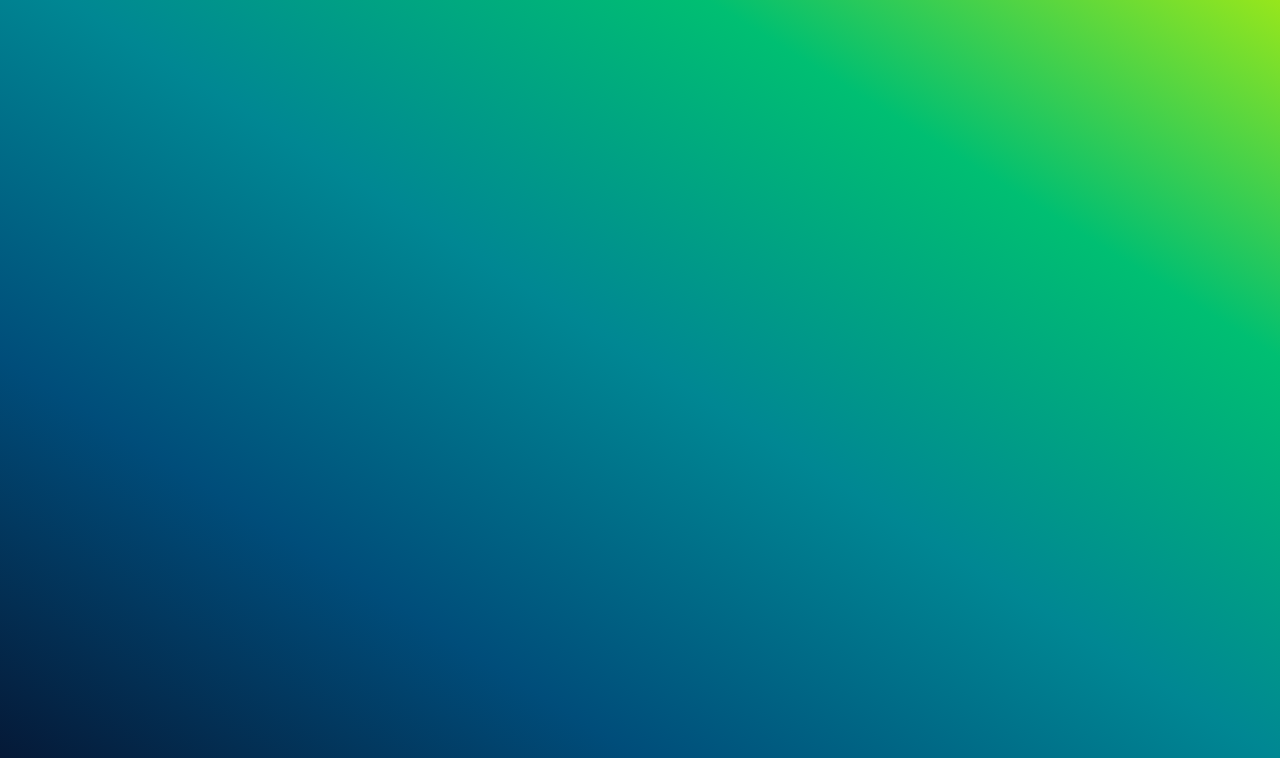
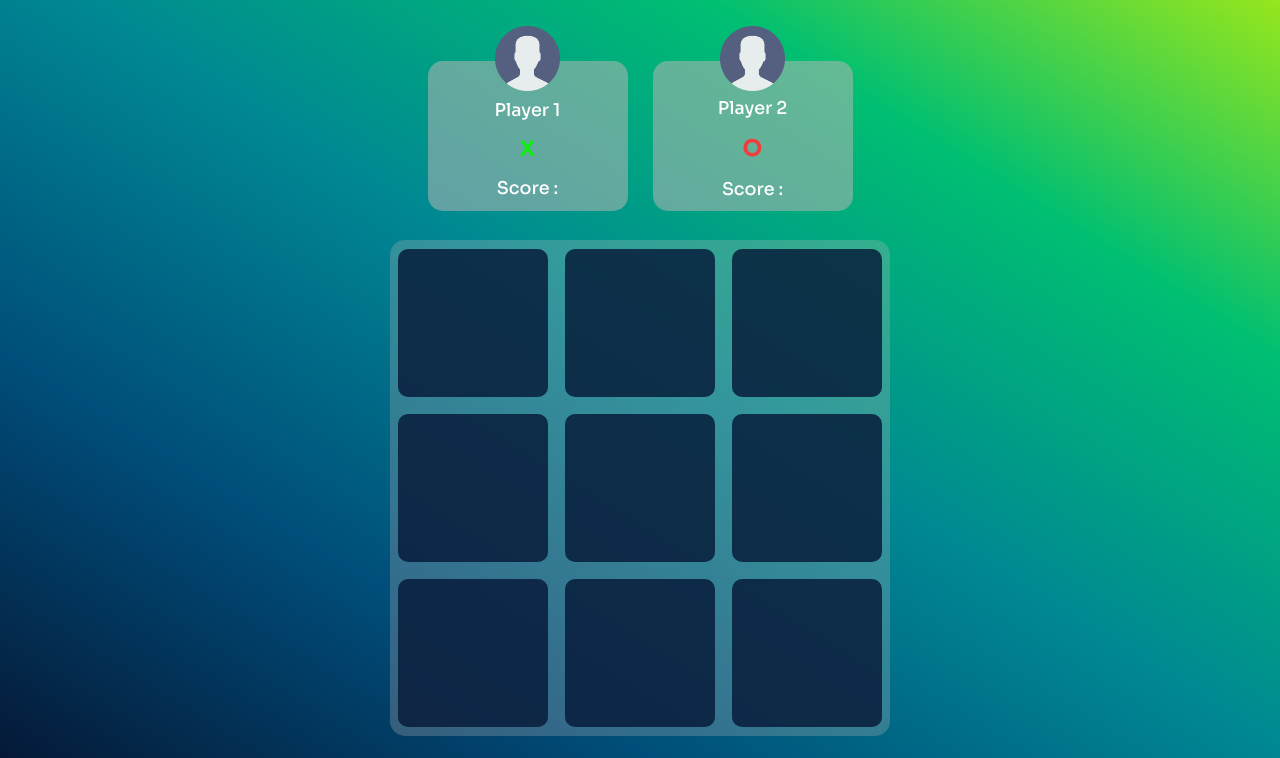
Before and after one commit to NassimNaoui/tic-tac-toe, a plain HTML site: page index.html in a window 1280 px wide. Shown: the part 42-800 px from the top of the page. Drawn offline with Linux system fonts and the light colour scheme.

Commit message:
création 1ers objets

```diff
--- a/index.html
+++ b/index.html
@@ -11,14 +11,43 @@
         <h1 class="title">TIC-TAC-TOE</h1>
         <div class="player-display">
             <div id="player1" class="player-container">
-                <div class="avatar"></div>
-                <div class="player-card"></div>
+                <img class="avatar" src="./user.png" alt="">
+                <div class="player-card">
+                    <div class="text">
+                        <div>Player 1</div>
+                        <div style="font-weight: 700; font-size: 1.2em ;color: rgb(12, 240, 12);">X</div>
+                        <div id="socre-player-1">Score :</div>
+                    </div>
+                </div>
             </div>
-            <div id="player2" class="player-container"></div>
+            <div id="player2" class="player-container">
+                <img class="avatar" src="./user.png" alt="">
+                <div class="player-card">
+                    <div class="text">
+                        <div>Player 2</div>
+                        <div style="font-weight: 700; font-size: 1.3em ;color:rgb(242, 61, 61);">O</div>
+                        <div id="socre-player-1">Score :</div>
+                    </div>
+                </div>
+            </div>
         </div>
-        <div class="game-container"></div>
+        <div class="game-container">
+            <div class="grid-container">
+                <div class="grid-game">
+                    <div class="card-game"></div>
+                    <div class="card-game"></div>
+                    <div class="card-game"></div>
+                    <div class="card-game"></div>
+                    <div class="card-game"></div>
+                    <div class="card-game"></div>
+                    <div class="card-game"></div>
+                    <div class="card-game"></div>
+                    <div class="card-game"></div>
+                </div>
+            </div>
+        </div>
     </div>
 
-<script src="myscripts.js"></script>
+<script src="script.js"></script>
 </body>
 </html>
--- a/script.js
+++ b/script.js
@@ -0,0 +1,45 @@
+const gameBoardObject = {
+    gameBoard: ['A1', 'A2', 'A3', 'B1', 'B2', 'B3', 'C1', 'C2', 'C3'],
+    combinaisons: [['A1', 'A2', 'A3'], ['B1', 'B2', 'B3'], ['C1', 'C2', 'C3'],
+    ['A1', 'B1', 'C1'], ['A2', 'B2', 'C2'], ['A3', 'B3', 'C3'],
+    ['A1', 'B2', 'C3'], ['A3', 'B2', 'C1']],
+    compareArrays(a, b) {
+        return JSON.stringify(a) === JSON.stringify(b)
+    },
+    gameBoardChecked: {
+        player1: [],
+        player2: []
+    }
+}
+
+const player = {
+    player1: {
+        symbol: 'x',
+        score: 0,
+    },
+    player2: {
+        symbol: 'o',
+        score: 0,
+    },
+}
+
+const flowController = {
+    round() {
+        for (const playerNumber in player) {
+            result = prompt(`${playerNumber} play :`);
+            result = result.toUpperCase()
+            gameBoardObject.gameBoardChecked[playerNumber].push(result);
+            console.log(gameBoardObject.gameBoardChecked[playerNumber])
+        }
+    },
+    checkGame() {
+        for (const playerNumber in player) {
+            for (const index in gameBoardObject.combinaisons) {
+                if (gameBoardObject.compareArrays(gameBoardObject.combinaisons[index], gameBoardObject.gameBoardChecked[playerNumber])) {
+                    player[playerNumber].score += 1;
+                    console.log(`${playerNumber} : ${player[playerNumber].score}`);
+                }
+            }
+        }
+    }
+};
--- a/style.css
+++ b/style.css
@@ -1,4 +1,5 @@
 @import url('https://fonts.googleapis.com/css2?family=Lato:ital,wght@0,100;0,300;0,400;0,700;0,900;1,100;1,300;1,400;1,700;1,900&display=swap');
+@import url('https://fonts.googleapis.com/css2?family=Sora:wght@100..800&display=swap');
 
 * {
     margin: 0;
@@ -28,6 +29,86 @@ body {
 
 /* -- player display container -- */
 
+.player-display {
+    height: 100%;
+    display: flex;
+    justify-content: center;
+    align-items: center;
+    padding-top: 25px;
+    gap: 25px;
+}
+
+.player-container {
+    position: relative;
+    display: flex;
+    flex-direction: column;
+    justify-content: center;
+    align-items: center;
+}
+
 .avatar {
+    height: 65px;
+    width: 65px;
+    position: absolute;
+    z-index: 1;
+    bottom: 120px;
+}
 
+.player-card {
+    height: 150px;
+    width: 200px;
+    background-color: rgba(186, 182, 182, 0.528);
+    border-radius: 15px;
+    color: white;
+    font-weight: 500;
+    display: flex;
+    align-items: center;
+    justify-content: center;
+    font-family: Sora;
 }
+
+.text {
+    display: flex;
+    flex-direction: column;
+    padding-top: 25px;
+    align-items: center;
+    font-size: 1.1em;
+    gap: 15px;
+}
+
+
+/* -- Grid container -- */
+
+.game-container {
+    display: flex;
+    height: 100%;
+    width: 100%;
+    justify-content: center;
+    align-content: center;
+}
+
+.grid-container {
+    height: 93%;
+    width: 500px;
+    margin-top: 15px;
+    background-color: rgba(186, 182, 182, 0.277);
+    border-radius: 15px;
+}
+
+.grid-game {
+    display: grid;
+    height: 100%;
+    height: 100%;
+    grid-template-columns: repeat(3, 1fr);
+    grid-template-rows: repeat(3, 1fr);
+    justify-items: center;
+    align-items: center;
+}
+
+.card-game {
+    height: 90%;
+    width: 90%;
+    border-radius: 10px;
+    background-color: #051937d1;
+    margin: 5px;
+}
```
